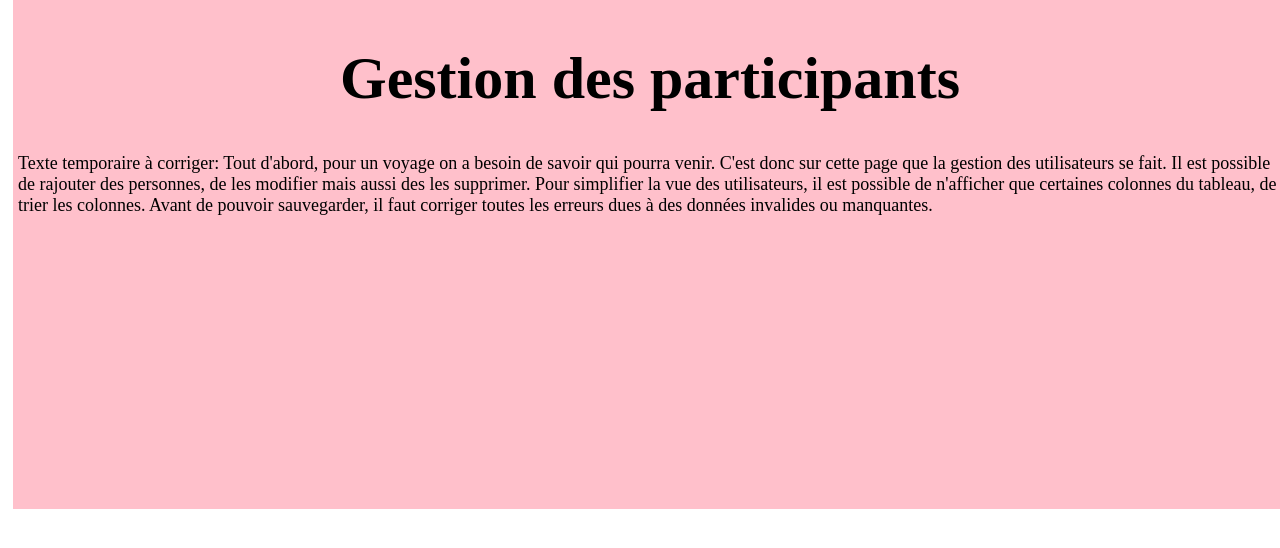
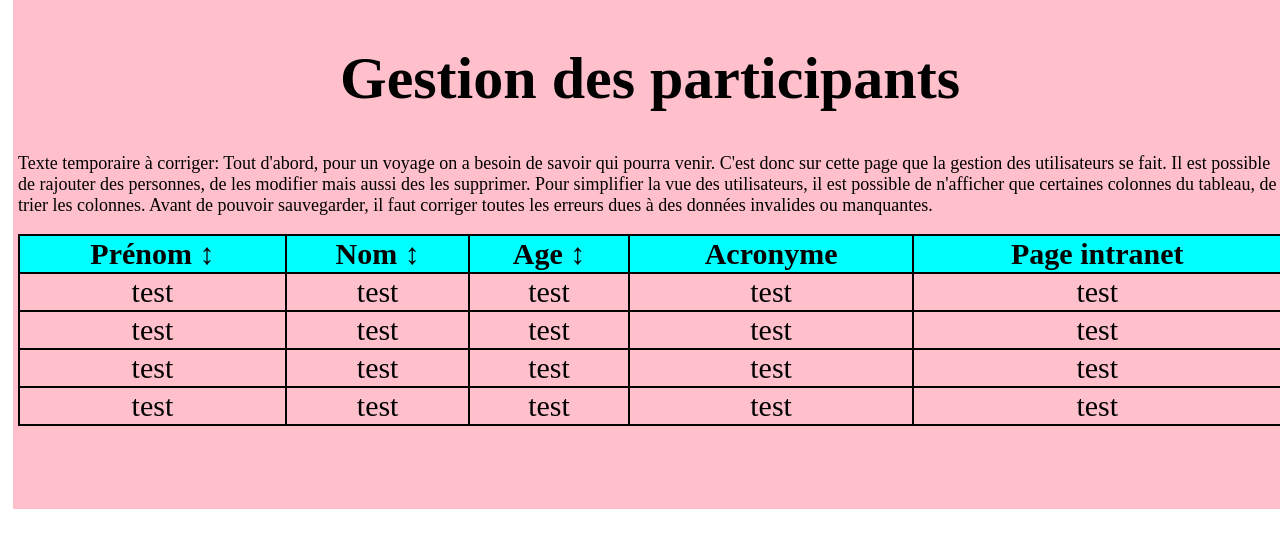
Before and after one commit to samuelroland/ICT-120-SRD, a PHP site: page /SiteVoyagePekin/index.html in a window 1280 px wide. Shown: the part 114-662 px from the top of the page. Run offline with PHP 8.4, Linux system fonts and the light colour scheme.

Commit message:
WIP tableau design

```diff
--- a/SiteVoyagePekin/index.html
+++ b/SiteVoyagePekin/index.html
@@ -10,7 +10,7 @@ Date: octobre 2019
     <!--Lien Css: -->
     <link rel="stylesheet" href="style/style.css">
     <!--Lien javascript: -->
-    <script src="js/logique.js"></script>
+
     <title>Participants - Voyage Pékin</title>
 </head>
 <body>
@@ -28,11 +28,51 @@ Date: octobre 2019
     </p>
     <table id="tableau">
         <thead>
-        <th>
-            <td></td>
-        </th>
+        <tr>
+            <th id="prenom">Prénom &varr;</th>
+            <th id="nom">Nom &varr;</th>
+            <th id="age">Age &varr;</th>
+            <th id="acro">Acronyme</th>
+            <th id="intralink">Page intranet</th>
+
+        </tr>
         </thead>
+        <tbody>
+        <tr>
+            <td>test</td>
+            <td>test</td>
+            <td>test</td>
+            <td>test</td>
+            <td>test</td>
+
+        </tr>
+        <tr>
+            <td>test</td>
+            <td>test</td>
+            <td>test</td>
+            <td>test</td>
+            <td>test</td>
+
+        </tr>
+        <tr>
+            <td>test</td>
+            <td>test</td>
+            <td>test</td>
+            <td>test</td>
+            <td>test</td>
+
+        </tr>
+        <tr>
+            <td>test</td>
+            <td>test</td>
+            <td>test</td>
+            <td>test</td>
+            <td>test</td>
+
+        </tr>
+        </tbody>
     </table>
 </div>
 </body>
+<script src="js/logique.js"></script>
 </html>
--- a/SiteVoyagePekin/js/logique.js
+++ b/SiteVoyagePekin/js/logique.js
@@ -3,3 +3,12 @@ Projet: code Javascript du site du voyage à Pékin
 Auteur: Samuel Roland
 Date: octobre 2019
 */
+prenom.addEventListener("click", prenomclick)
+nom.addEventListener("click", prenomclick)
+age.addEventListener("click", prenomclick)
+
+function prenomclick(objecttxt){
+
+     test= objecttxt.target //prendre l'objet qui a déclenché l'évenement.
+    test.innerHTML = "outch"
+}
--- a/SiteVoyagePekin/style/style.css
+++ b/SiteVoyagePekin/style/style.css
@@ -49,3 +49,16 @@ p{
     text-align: left;
     font-size: 18px;
 }
+
+#tableau{
+    width: 100%;
+    border: solid green 1px;
+    border-collapse: collapse;
+}
+td, th{
+    border: solid black 2px;
+}
+
+th{
+    background-color: aqua;
+}
```
